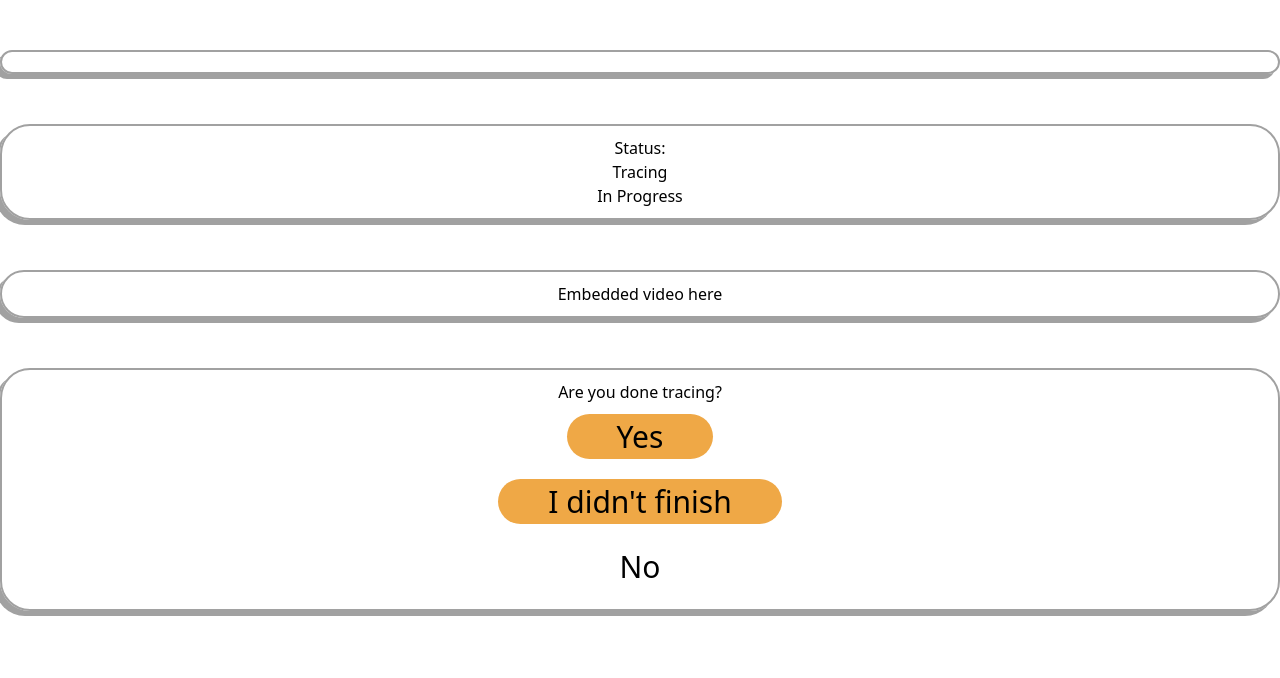
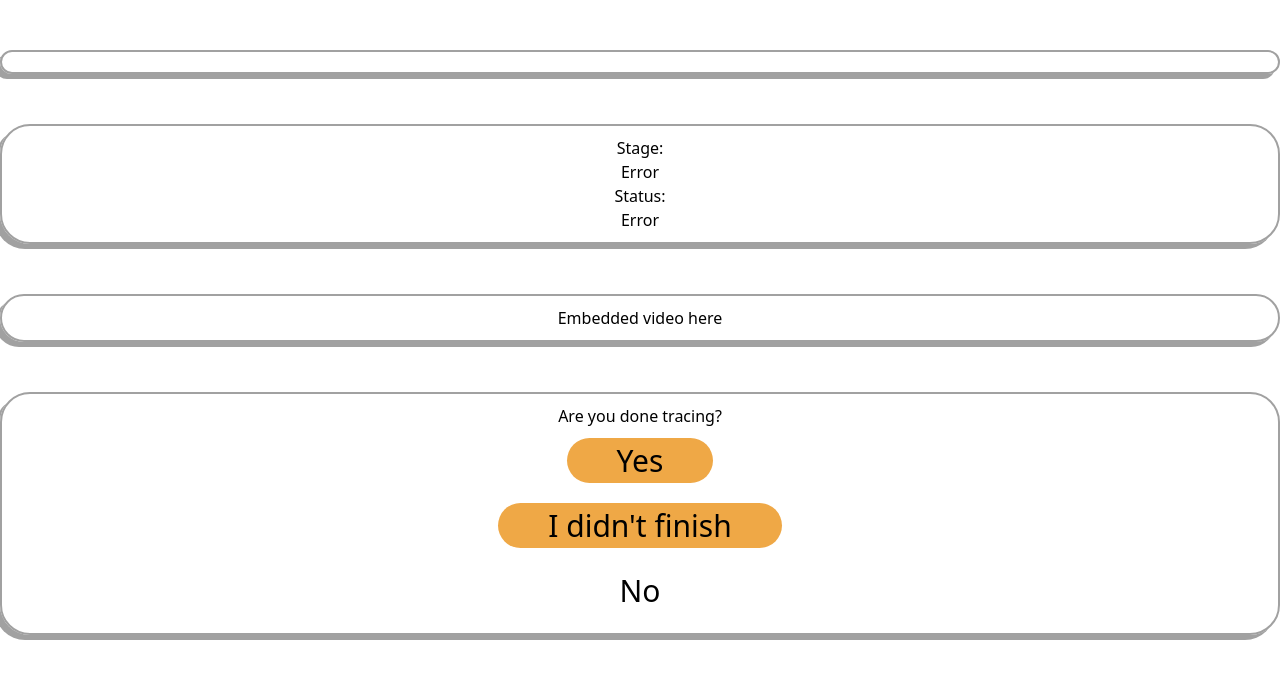
Before and after one commit to kygoben/GourdGuardian, a Next.js app in the folder Frontend/: page /volunteer/pumpkinData in a window 1280 px wide. Shown: the top 678 px of the page. Built offline with nearby package versions, Linux system fonts and the light colour scheme.

Commit message:
confirm styling and stage/status requests for frontend

```diff
--- a/Frontend/src/pages/volunteer/confirm.js
+++ b/Frontend/src/pages/volunteer/confirm.js
@@ -5,17 +5,21 @@ import PumpkinData from "@/components/Pumpkin";
 import axios from "axios";
 import withRouter from "next/router";
 
-const confirm = () => {
+export function confirm() {
   const router = useRouter();
 
   const callAPI = async () => {
-    axios.get("/api/stencil/1").then((response) => {
+
       console.log(router.query);
+
+      const response = await fetch("/api/status/" + router.query.sid);
+      const query = await response.json();
+
+      Object.assign(query, router.query)
       router.push({
         pathname: "/volunteer/pumpkinData",
-        query: router.query,
+        query: query
       });
-    });
   };
 
   return (
--- a/Frontend/src/pages/volunteer/enterID.js
+++ b/Frontend/src/pages/volunteer/enterID.js
@@ -24,6 +24,7 @@ export default function Home() {
           query: {'error' : '400'}
         });
       }else{
+        console.log(response);
       const query = await response.json();
 
       router.push({
--- a/Frontend/src/pages/volunteer/pumpkinData.js
+++ b/Frontend/src/pages/volunteer/pumpkinData.js
@@ -5,6 +5,8 @@ import PumpkinData from "@/components/Pumpkin";
 
 const pumpkinData = () => {
   const router = useRouter();
+
+
 
   const callAPI = async () => {
     router.push({
@@ -19,6 +21,30 @@ const pumpkinData = () => {
     });
   };
 
+  let stage = "Error"
+  let status = "Error"
+  if(router.query.stage==1){
+    stage = "Printing"
+  }
+  else if(router.query.stage==2){
+    stage = "Cutting"
+  }else if(router.query.stage==3){
+    stage = "Tracing"
+  }else if(router.query.stage==4){
+    stage = "Carving"
+  }
+
+  if(router.query.status==1){
+    status = "Not Started"
+  }
+  else if(router.query.status==2){
+    status = "In progress"
+  }else if(router.query.status==3){
+    status = "Completed"
+  }
+
+  console.log(router.query)
+
   return (
     <div>
       <div className={styles.section}>
@@ -30,9 +56,10 @@ const pumpkinData = () => {
         ></PumpkinData>
       </div>
       <div className={styles.section}>
+        <div>Stage:</div>
+        <div>{stage}</div>
         <div>Status:</div>
-        <div>Tracing</div>
-        <div>In Progress</div>
+        <div>{status}</div>
       </div>
 
       <div className={styles.section}>
--- a/Frontend/src/styles/confirm.module.css
+++ b/Frontend/src/styles/confirm.module.css
@@ -31,7 +31,10 @@
 
 .buttonNo {
   font-size: 30px;
-  background-color: white;
+  background-color: rgb(255, 255, 255);
+  border-color: black;
+  border-style: solid;
+  border-width: 1px;
   border-radius: 50px;
   cursor: pointer;
   margin: 10px;
```
